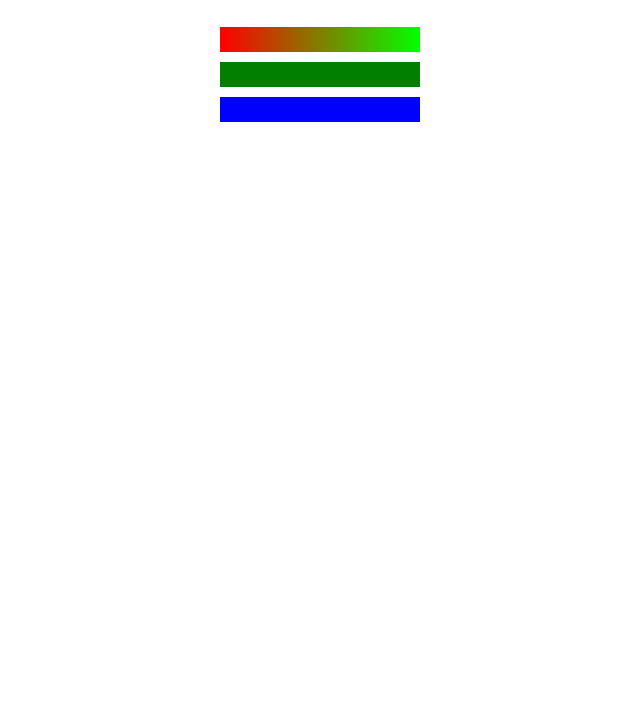
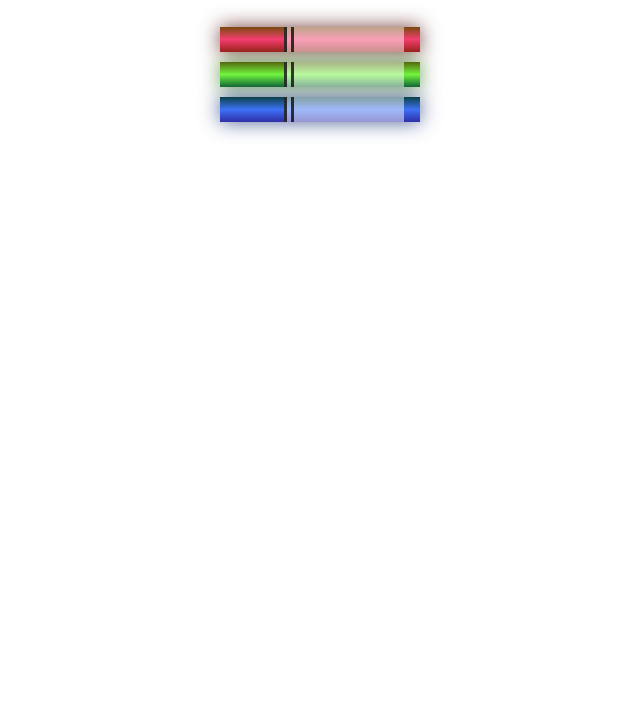
Before and after one commit to mktMinich/freecodecamp, a plain HTML site: page set-of-colored-markers/index.html in a window 1280 px wide. Shown: the part 73-800 px from the top of the page, without its empty margins (320-960 px from the left). Drawn offline with Linux system fonts and the light colour scheme.

Commit message:
finished markers

```diff
--- a/set-of-colored-markers/css/styles.css
+++ b/set-of-colored-markers/css/styles.css
@@ -14,13 +14,32 @@ h1 {
 }
 
 .red {
-    background: linear-gradient(90deg, rgb(255, 0, 0), rgb(0, 255, 0));
+    background: linear-gradient(rgb(122, 74, 14), rgb(245, 62, 113), rgb(162, 27, 27));
+    box-shadow: 0 0 20px 0 rgba(83, 14, 14, 0.8);
 }
 
 .green {
-    background-color: #007F00;
+    background: linear-gradient(#55680D, #71F53E, #116C31);
+    box-shadow: 0 0 20px 0 #3B7E20CC;
 }
 
 .blue {
-    background-color: hsl(240, 100%, 50%);
+    background: linear-gradient(hsl(186, 76%, 16%), hsl(223, 90%, 60%), hsl(240, 56%, 42%));
+    box-shadow: 0 0 20px 0 hsla(223, 59%, 31%, 0.8);
 }
+
+.sleeve {
+    width: 110px;
+    height: 25px;
+    background-color: rgba(255, 255, 255, 0.5);
+    border-left: 10px double rgba(0, 0, 0, 0.75);
+}
+
+.cap {
+    width: 60px;
+    height: 25px;;
+}
+
+.cap, .sleeve {
+    display: inline-block;
+}
--- a/set-of-colored-markers/index.html
+++ b/set-of-colored-markers/index.html
@@ -9,9 +9,18 @@
   <body>
     <h1>Css Color Markers</h1>
     <div class="container">
-      <div class="marker red"></div>
-      <div class="marker green"></div>
-      <div class="marker blue"></div>
+      <div class="marker red">
+        <div class="cap"></div>
+        <div class="sleeve"></div>
+      </div>
+      <div class="marker green">
+        <div class="cap"></div>
+        <div class="sleeve"></div>
+      </div>
+      <div class="marker blue">
+        <div class="cap"></div>
+        <div class="sleeve"></div>
+      </div>
     </div>
   </body>
 </html>
```
